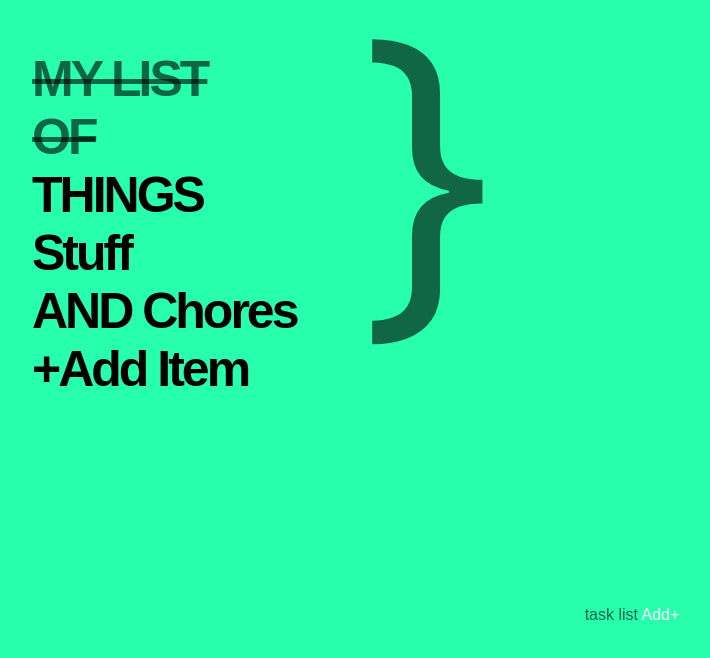
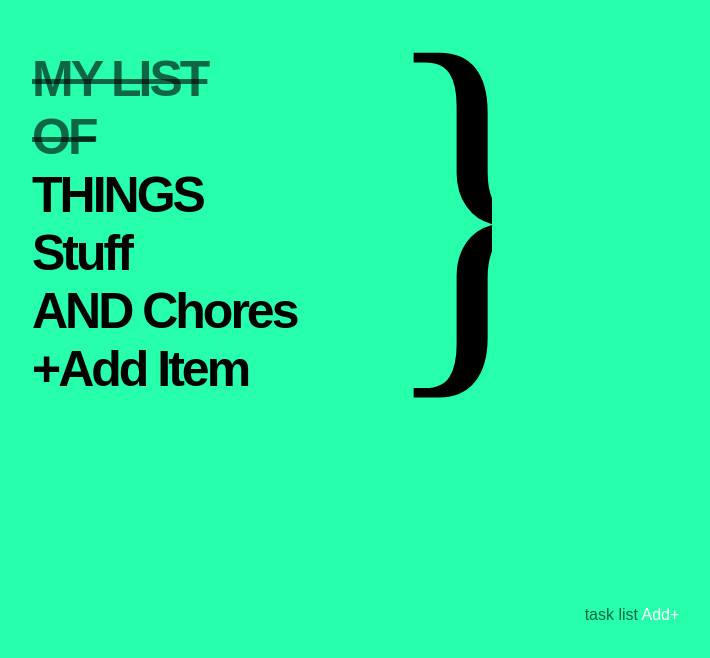
Before and after one commit to loganrice/shopping_list, a plain HTML site: page index.html in a window 1280 px wide. Shown: the whole page, without its empty margins (16-726 px from the left). Drawn offline with nearby package versions, Linux system fonts and the light colour scheme.

Commit message:
fixed '}' to size correctly

```diff
--- a/css/main.css
+++ b/css/main.css
@@ -6,6 +6,10 @@ body{
 .tasks{
   display:block;
   width:500px;
+  background-image: url('../img/}.svg');
+  background-repeat: no-repeat;
+  background-position: right top;
+  background-size: contain;
 }
 .tasks ul{
   list-style:none;
@@ -18,17 +22,6 @@ body{
 
 li.done{
   text-decoration:line-through;
-  color:rgba(0,0,0,.6);
-}
-
-.tasks:before{
-  float:right;
-  position:relative;
-  display:block;
-  bottom:135px;
-  content:"}";
-  font-size:350px;
-  font-family: 'Open Sans', sans-serif;
   color:rgba(0,0,0,.6);
 }
 
@@ -64,3 +57,7 @@ textarea {
   margin-left: 55px;
   background: #fff;
 }
+
+img {
+  opacity: .6;
+}
```
Also changed, not shown: img/}.svg (added).
